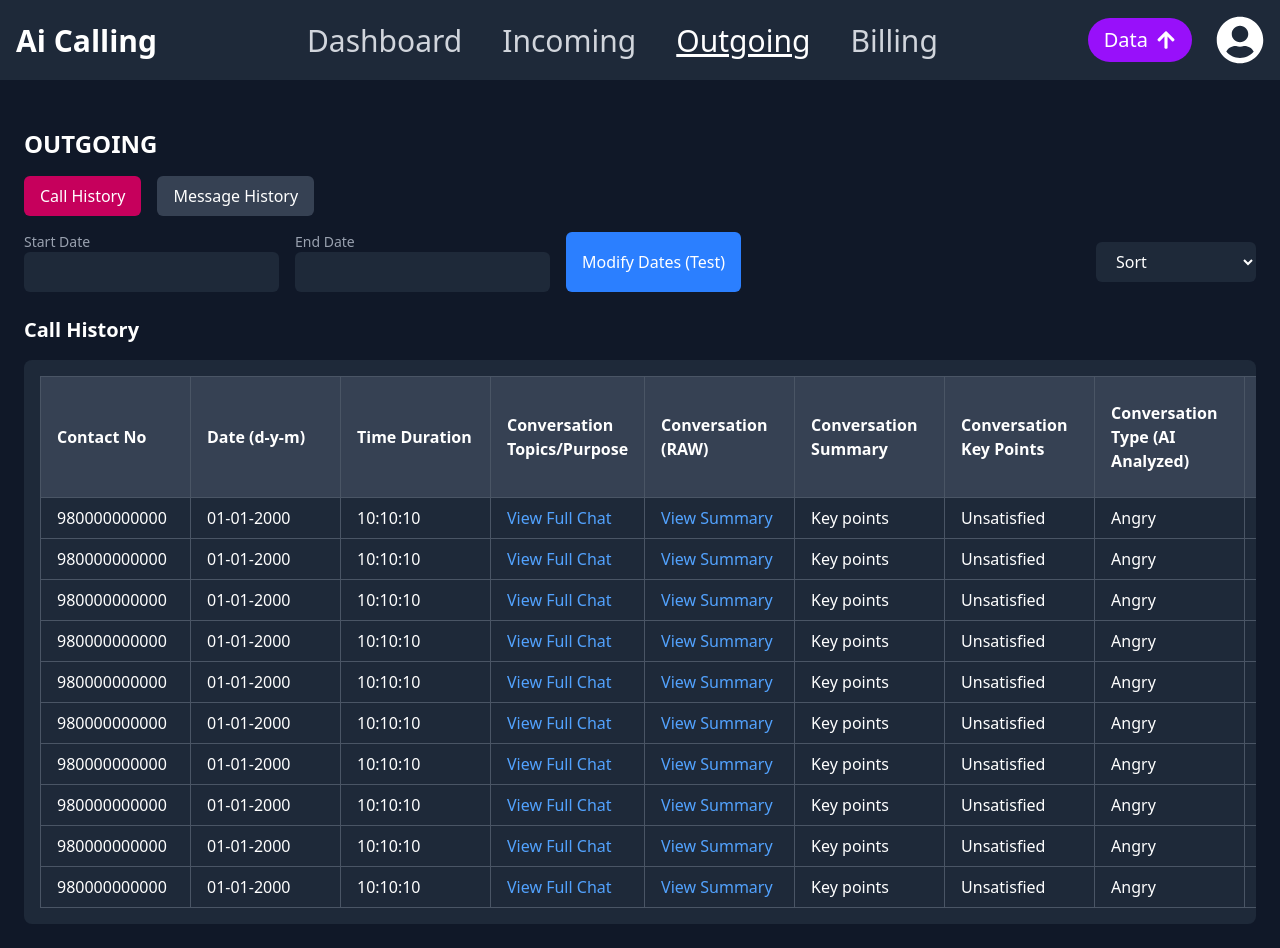
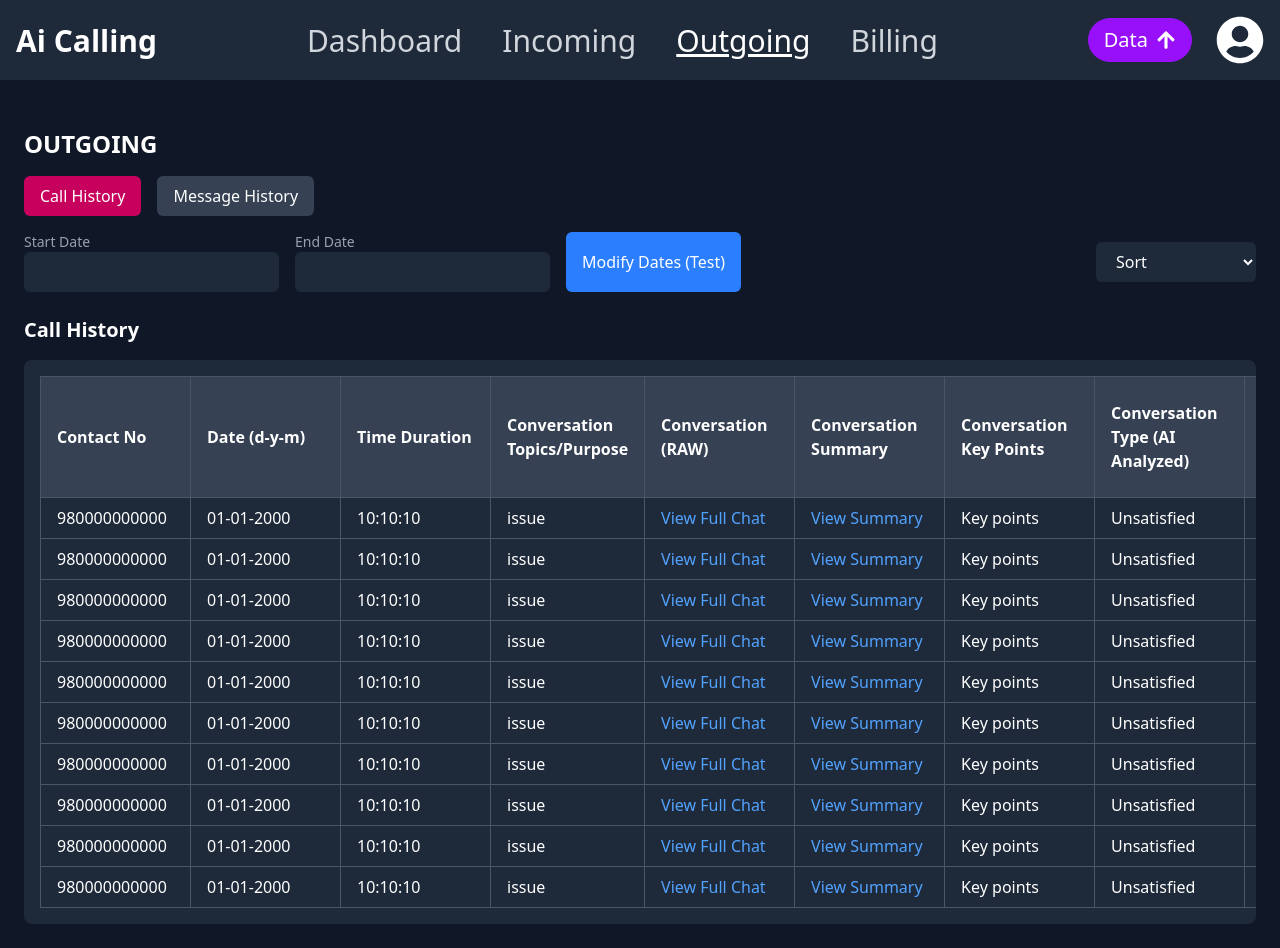
Before and after one commit to Praveen-Kumar750/AI-Calling, a React (Vite) app in the folder frontend/: page /outgoing-calls in a window 1280 px wide. Built offline with nearby package versions, Linux system fonts and the light colour scheme.

Commit message:
frontend integration v.1.8

```diff
--- a/frontend/src/client/OutgoingCalls.jsx
+++ b/frontend/src/client/OutgoingCalls.jsx
@@ -104,56 +104,7 @@ const OutgoingCalls = () => {
             </button>
           </div>
 
-          {/* Sort Button with Dropdown */}
-          {/* <div className="relative">
-          <button
-            className="bg-gray-800 text-white px-4 py-2 w-[100px] rounded-md cursor-pointer"
-            onClick={() => setDropdownOpen(!dropdownOpen)}
-          >
-            Sort <FaSort className="ml-2" />
-          </button>
 
-          {dropdownOpen && (
-            <div className="absolute right-0 mt-2 w-48 bg-gray-800 shadow-lg rounded-md z-10">
-              {columnOptions.map((col) => (
-                <button
-                  key={col.key}
-                  className="block w-full text-left px-4 py-2 hover:bg-gray-700"
-                  onClick={() => handleSort(col.key)}
-                >
-                  {col.label}
-                </button>
-              ))}
-            </div>
-          )}
-        </div> */}
-
-          {/* <div>
-            <select
-              onChange={(e) => handleSort(e.target.value)}
-              className="bg-gray-800 text-white px-4 py-2 rounded-md cursor-pointer"
-            >
-              <option value="">Sort</option>
-              <option value="contact">Last 7 days</option>
-              <option value="contact">Last 30 days</option>
-              <option value="date">Date</option>
-              <option value="duration">Time Duration</option>
-              <option value="service">Service Type</option>
-              <option value="sessionCost">Session Cost</option>
-              <option value="serverCost">Server Cost</option>
-              <option value="charge">Total Charge</option>
-              <option value="reference">Reference Number</option>
-              {columnOptions.map((col) => (
-                <option
-                  key={col.key}
-                  className="block w-full text-left px-4 py-2 hover:bg-gray-700"
-                  onClick={() => handleSort(col.key)}
-                >
-                  {col.label}
-                </option>
-              ))}
-            </select>
-          </div> */}
         </div>
 
         <div className="flex justify-between items-center mb-4 mt-4">
@@ -246,6 +197,9 @@ const OutgoingCalls = () => {
                   <td className="px-4 py-2 min-w-[150px] border border-gray-600">
                     {row.timeDuration}
                   </td>
+                  <td className="px-4 py-2 min-w-[150px] border border-gray-600">
+                    {row.conversationTopics}
+                  </td>
                   <td className="px-4 py-2 min-w-[150px] border border-gray-600 text-blue-400 cursor-pointer">
                     {row.conversationRaw}
                   </td>
@@ -262,8 +216,8 @@ const OutgoingCalls = () => {
                     {row.feedback}
                   </td>
                   <td className="px-4 py-2 min-w-[150px] border border-gray-600">
-                    {row.transferToAuthority}
-                  </td>
+                  {row.transferToAuthority || "N/A"}
+                </td>
                 </tr>
               ))}
             </tbody>
--- a/frontend/src/client/OutgoingMessages.jsx
+++ b/frontend/src/client/OutgoingMessages.jsx
@@ -247,6 +247,9 @@ const OutgoingMessages = () => {
                   <td className="px-4 py-2 min-w-[150px] border border-gray-600">
                     {row.timeDuration}
                   </td>
+                  <td className="px-4 py-2 min-w-[150px] border border-gray-600">
+                    {row.conversationTopics}
+                  </td>
                   <td className="px-4 py-2 min-w-[150px] border border-gray-600 text-blue-400 cursor-pointer">
                     {row.conversationRaw}
                   </td>
```
